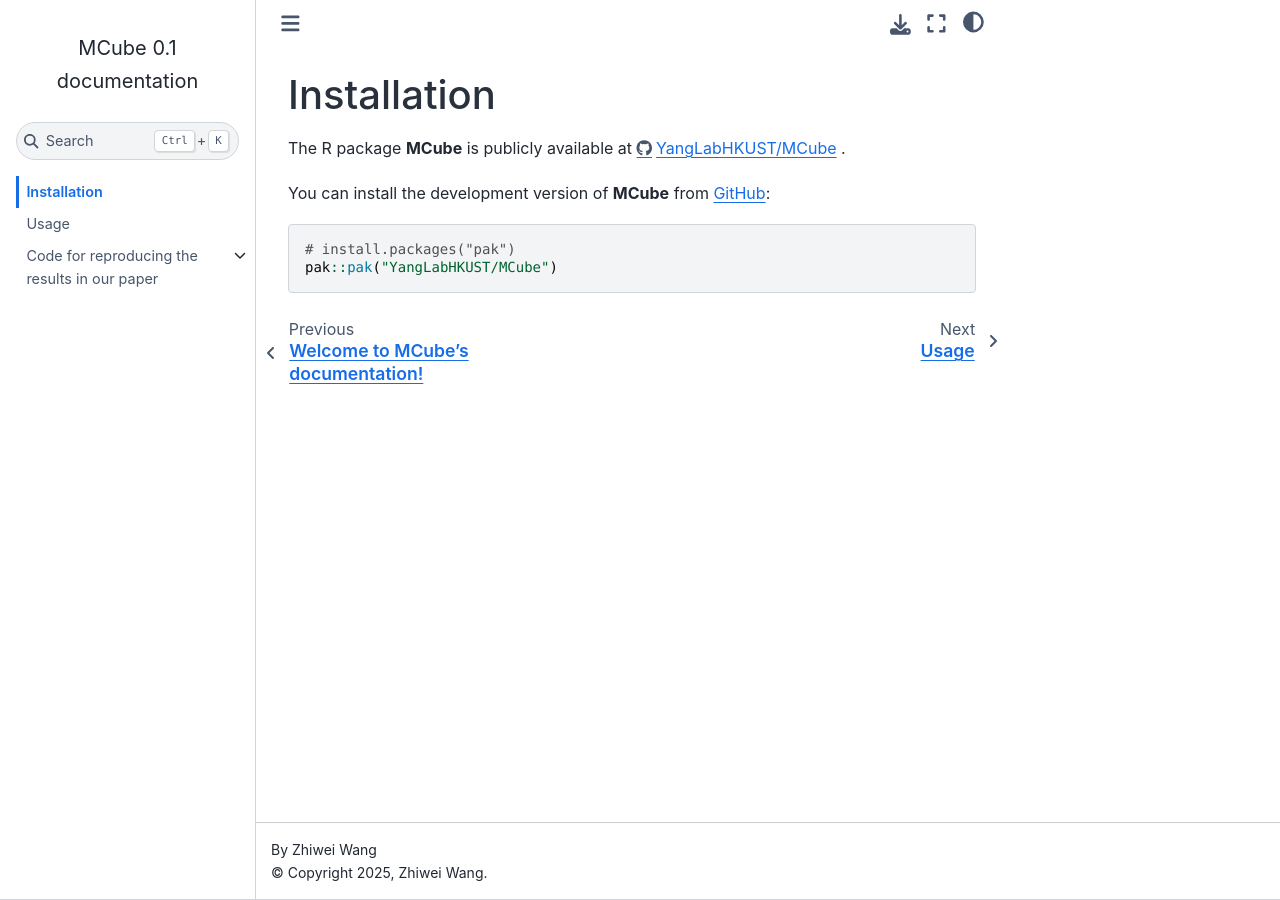
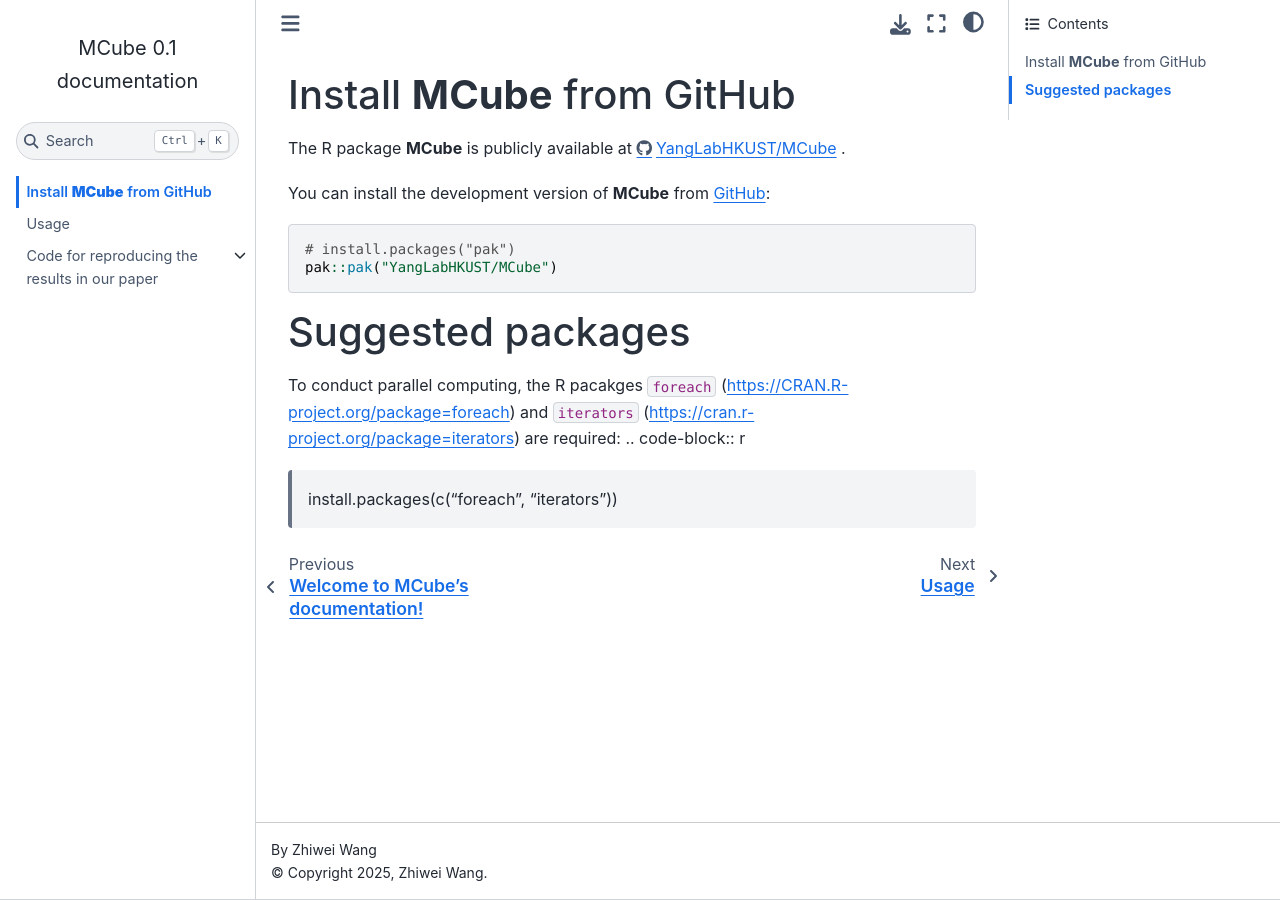
Before and after one commit to statwangz/MCube-tutorial, a Sphinx documentation site: the page built from docs/source/installation.rst, in a window 1280 px wide. Built offline with Sphinx 7.4.7 and the Sphinx Book theme 1.1.4, drawn with Linux system fonts in a browser that asks for light colours.

Commit message:
Update installation.rst

```diff
--- a/docs/source/installation.rst
+++ b/docs/source/installation.rst
@@ -1,5 +1,5 @@
-Installation
-============
+Install **MCube** from GitHub
+=============================
 
 The R package **MCube** is publicly available at https://github.com/YangLabHKUST/MCube/ .
 
@@ -9,3 +9,12 @@
 
   # install.packages("pak")
   pak::pak("YangLabHKUST/MCube")
+
+Suggested packages
+==================
+
+To conduct parallel computing, the R pacakges ``foreach`` (https://CRAN.R-project.org/package=foreach)
+and ``iterators`` (https://cran.r-project.org/package=iterators) are required:
+.. code-block:: r
+
+  install.packages(c("foreach", "iterators"))
```
